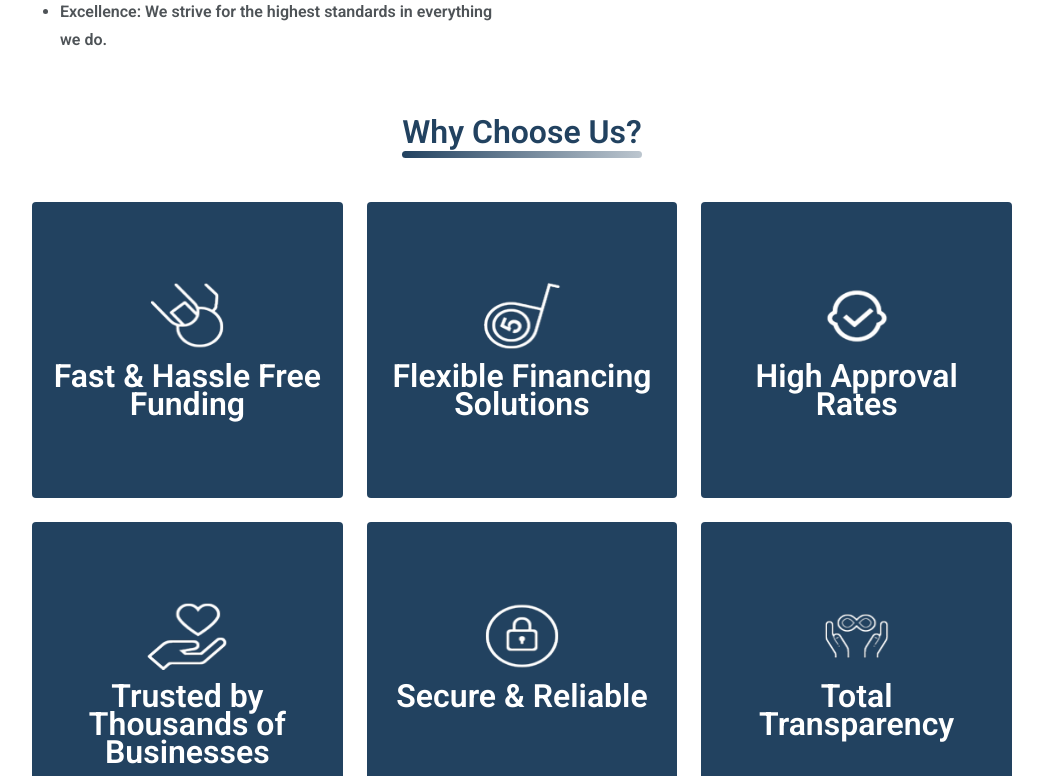
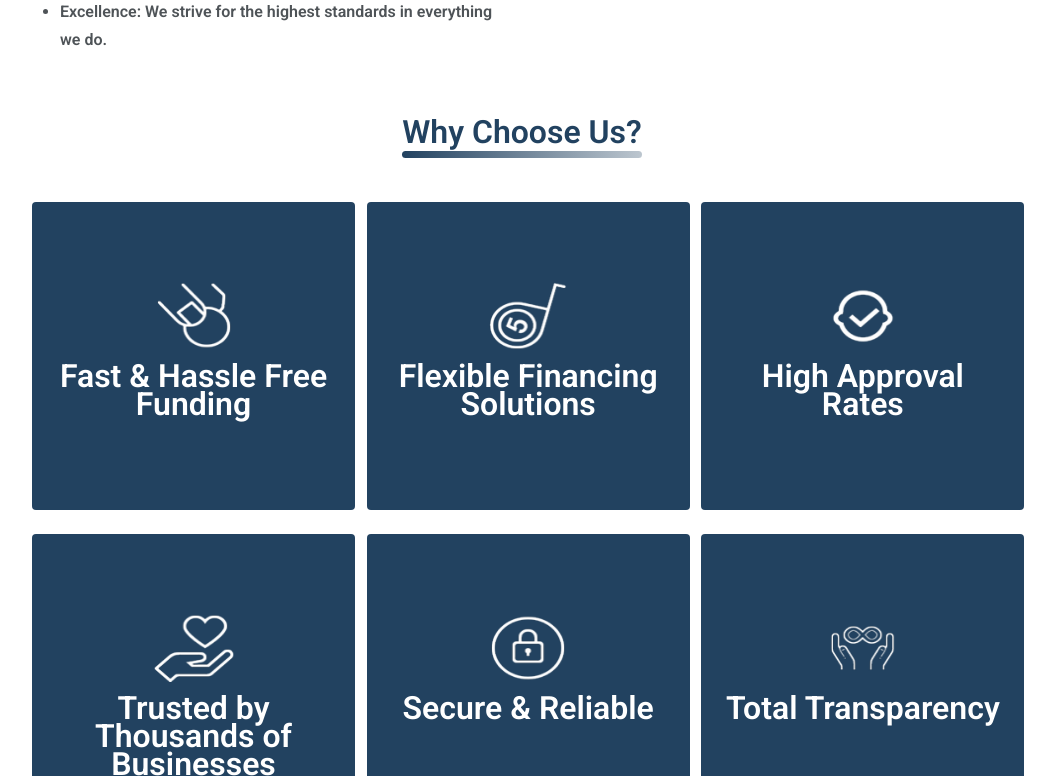
Before and after one commit to Kongkon-79/business-funding, a React (Vite) app: page / in a window 1280 px wide. Shown: the part 2024-2800 px from the top of the page, without its empty margins (118-1173 px from the left). Built offline with nearby package versions, Linux system fonts and the light colour scheme.

Commit message:
small device navbar design and whyChooseUs section problem solve

```diff
--- a/src/components/Homes/WhyChooseUs/WhyChooseUs.jsx
+++ b/src/components/Homes/WhyChooseUs/WhyChooseUs.jsx
@@ -1,24 +1,50 @@
-import React from 'react';
-import whyChooseUsData from '../../../data/whyChooseUs'
+import React, { useState } from 'react';
+import whyChooseUsData from '../../../data/whyChooseUs';
 import Heading from '../../../utils/Heading';
 import { headingTexts } from '../../../utils/heading-text';
 
+const WhyChooseUs = () => {
+    const [hoveredCard, setHoveredCard] = useState(null);
 
-const WhyChooseUs = () => {
     return (
         <div className='px-4 md:px-[50px] lg:px-[100px] xl:px-[150px] 2xl:px-[212px] padding_top roboto_font'>
             <div className='flex items-center justify-center pb-[44px]'>
-                <Heading text={headingTexts.whyChooseUs__headingText}/>
+                <Heading text={headingTexts.whyChooseUs__headingText} />
             </div>
             <div className='grid grid-cols-1 md:grid-cols-2 lg:grid-cols-3 gap-[24px]'>
-                {
-                    whyChooseUsData?.map((data)=>{
-                        return <div key={data?.id} className='bg-primary py-[80px] px-[20px] rounded-[4px]'>
-                            <img src={data?.img} alt='why choose us' width={80} height={80} className='w-[80px] h-[80px] mx-auto pb-[12px]'/>
-                            <h5 className='text-[24px] md:text-[28px] lg:text-[32px]  font-semibold text-white leading-[28px] text-center'>{data?.title}</h5>
+                {whyChooseUsData?.map((data) => {
+                    return (
+                        <div
+                            key={data?.id}
+                            className='w-full md:w-[323px] h-[308px] bg-primary py-[80px] px-[20px] rounded-[4px] relative cursor-pointer'
+                            onMouseOver={() => setHoveredCard(data.id)}
+                            onMouseLeave={() => setHoveredCard(null)}
+                        >
+                            {hoveredCard === data.id ? (
+                                <div className='absolute top-0 left-0 w-full h-full bg-[#225C93] rounded-[4px] flex items-center justify-start pl-[40px] pr-[20px]'>
+                                    <ul className='list-disc text-white text-left'>
+                                        <li className='text-base font-semibold leading-[24px]'>Get approved in minutes, not weeks.</li>
+                                        <li className='text-base font-semibold leading-[24px]'>Simple online application with no unnecessary paperwork.</li>
+                                        <li className='text-base font-semibold leading-[24px]'>Funds deposited within 24 hours after approval.</li>
+                                    </ul>
+                                </div>
+                            ) : (
+                                <>
+                                    <img
+                                        src={data?.img}
+                                        alt='why choose us'
+                                        width={80}
+                                        height={80}
+                                        className='w-[80px] h-[80px] mx-auto pb-[12px]'
+                                    />
+                                    <h5 className='text-[24px] md:text-[28px] lg:text-[32px] font-semibold text-white leading-[28px] text-center'>
+                                        {data?.title}
+                                    </h5>
+                                </>
+                            )}
                         </div>
-                    })
-                }
+                    );
+                })}
             </div>
         </div>
     );
--- a/src/shared/Navbar/Navbar.jsx
+++ b/src/shared/Navbar/Navbar.jsx
@@ -1,10 +1,11 @@
-import { Menu } from 'lucide-react';
-import React from 'react';
+import { Menu, X } from 'lucide-react';
+import React, { useState } from 'react';
 import Button from '../../common/Button';
 
 const Navbar = () => {
+    const [isOpen, setIsOpen] = useState(false);
     return (
-        <div className='px-4 md:px-[50px] lg:px-[100px] xl:px-[150px] 2xl:px-[212px] py-[15px] md:pt-[35px] lg:pt-[47px] md:pb-[45px] lg:pb-[65px] roboto_font'>
+        <div className='px-4 md:px-[50px] lg:px-[100px] xl:px-[150px] 2xl:px-[212px] 3xl:px-[230] 4xl:px-[260px] 5xl:px-[285px] py-[15px] md:pt-[35px] lg:pt-[47px] md:pb-[45px] lg:pb-[65px] roboto_font bg-white sticky top-0 z-50'>
             <div className='flex items-center justify-between'>
                 {/* logo  */}
                 <div>
@@ -22,14 +23,30 @@ const Navbar = () => {
                 </div>
                 {/* button  */}
                 <div >
-                    <Button/>
+                    <Button />
                 </div>
 
                 {/* small device  */}
                 <div className='block md:hidden'>
-                    <Menu />
+                    {
+                        isOpen ? <X onClick={() => setIsOpen(!isOpen)} /> : <Menu onClick={() => setIsOpen(!isOpen)} />
+                    }
+
                 </div>
+
             </div>
+            <div className={`${isOpen ? "w-[70%] left-0" : "w-full -left-[100%]"} h-[40%] fixed top-[77px] z-20 bg-white`}>
+                {
+                    isOpen && <ul className='flex flex-col items-center gap-[32px]'>
+                        <li className='text-base font-normal leading-[28px] text-primary hover:text-secondary hover:underline cursor-default pt-4'>Home</li>
+                        <li className='text-base font-normal leading-[28px] text-primary hover:text-secondary hover:underline cursor-default'>How it Works</li>
+                        <li className='text-base font-normal leading-[28px] text-primary hover:text-secondary hover:underline cursor-default'>Funding Option</li>
+                        <li className='text-base font-normal leading-[28px] text-primary hover:text-secondary hover:underline cursor-default'>Resources</li>
+                        <li className='text-base font-normal leading-[28px] text-primary hover:text-secondary hover:underline cursor-default'>About Us</li>
+                    </ul>
+                }
+            </div>
+            {/* small device end  */}
         </div>
     );
 };
--- a/tailwind.config.js
+++ b/tailwind.config.js
@@ -12,6 +12,9 @@ export default {
       'lg': '1024px',
       'xl': '1280px',
       '2xl': '1440px',
+      '3xl': '1536px',
+      '4xl': '1736px',
+      '5xl': '1920px',
     },
     extend: {
       colors: {
```
